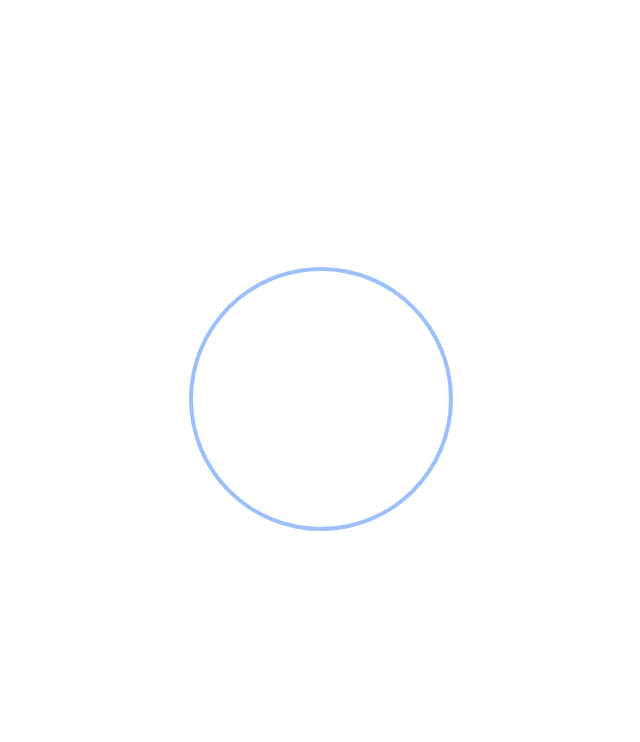
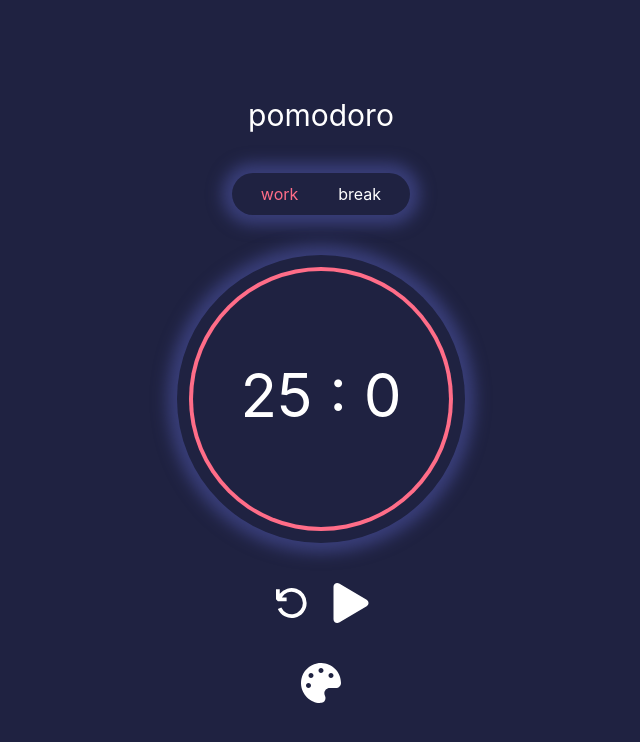
Before and after one commit to ngoaaro1/pomodoro-app, a React (Create React App) app: page / in a window 1280 px wide. Shown: the top 742 px of the page, without its empty margins (319-959 px from the left). Built offline with nearby package versions, Linux system fonts and the light colour scheme.

Commit message:
Color functionality errors removed temporarily due to launch color errors

```diff
--- a/src/App.js
+++ b/src/App.js
@@ -15,7 +15,7 @@ function App() {
       w-screen
       duration-1000
       transition
-      bg-${bg}
+      bg-[#1f2241]
       text-white
       flex
       items-center
--- a/src/components/Display.js
+++ b/src/components/Display.js
@@ -11,18 +11,18 @@ function Display(props) {
             items-center
             justify-center
             gap-x-10
-            shadow-[0px_0px_15px_10px_${props.shadow}]
+            shadow-[0px_0px_15px_10px_#393e79]
             duration-1000
             transition
         `}>
             <div className=
             {props.wMins === 0 && props.wSecs === 0 ? 'text-white duration-1000 transition':
-            'duration-1000 transition text-' + props.color}>
+            'duration-1000 transition text-[#FF6D88]'}>
 
                 work</div>
             <div className=
             {props.bMins === 0 && props.bSecs === 0 ? 'text-white duration-1000 transition':
-            'text-skin-salmon duration-1000 text-' + props.color}>
+            'text-skin-salmon duration-1000 text-[#FF6D88]'}>
                 break
             </div>
         </div>
--- a/src/components/TimerContainer.js
+++ b/src/components/TimerContainer.js
@@ -7,7 +7,7 @@ function TimerContainer(props) {
             inline-flex
             items-center
             justify-center
-            shadow-[0px_0px_15px_10px_${props.shadow}]
+            shadow-[0px_0px_15px_10px_#393e79]
             duration-1000
             transition
             text-6xl
@@ -23,7 +23,7 @@ function TimerContainer(props) {
             pb-2
             duration-1000
             transition
-            ring-` + props.color
+            ring-[#FF6D88]`
             }>
                 {props.isWorking ? props.wMins:props.bMins} : {props.isWorking ? props.wSecs:props.bSecs}
             </div>
```
